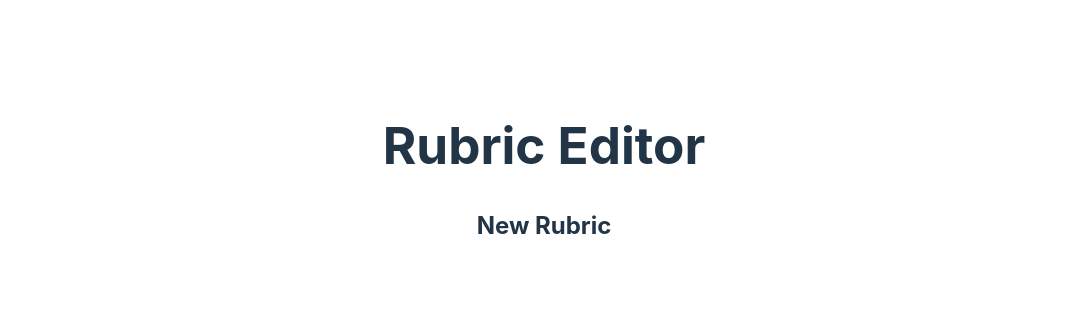
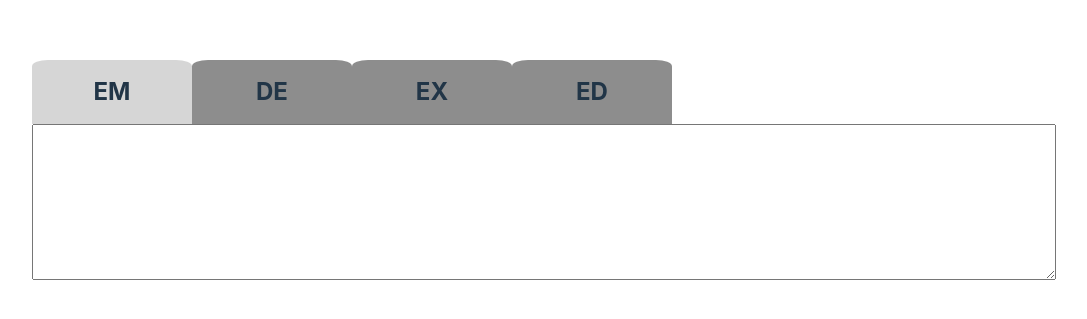
Before and after one commit to adriantseee/rubric-generator, a React (Vite) app: page /rubric-editor in a window 1280 px wide. Shown: the part 227-546 px from the top of the page, without its empty margins (96-1183 px from the left). Built offline with nearby package versions, Linux system fonts and the light colour scheme.

Commit message:
first draft of rubric editor

```diff
--- a/src/Button.jsx
+++ b/src/Button.jsx
@@ -18,13 +18,14 @@ function RubricButton({ rubric, setRubric, isAdd}){
 
     function editTarget(){
         console.log("edit rubric")
+        navigate("/rubric-editor", {state:{isNew: false}});
     }
 
     function editRubric(createNew){
         console.log("create rubric")
         if(createNew){
             console.log("new rubric")
-            navigate("/rubric-editor", {state: true});
+            navigate("/rubric-editor", {state: {isNew: true}});
         }
     }
 
--- a/src/Editor.css
+++ b/src/Editor.css
@@ -4,6 +4,21 @@ html{
     height: 100vh;
     display: flex;
     justify-content: center;
+}
+
+h1{
+    padding: 0;
+    margin: 0;
+}
+
+h2{
+    padding: 0;
+    margin: 0;
+}
+
+p{
+    padding: 0;
+    margin: 0;
 }
 
 #document-name{
@@ -55,3 +70,28 @@ html{
     display: flex;
     justify-content: row;
 }
+
+#tabs-container{
+    display: flex;
+    justify-content: row;
+    width: 80vw;
+}
+
+.tab{
+    width: 12.5vw;
+    height: 8vh;
+    text-align: center;
+    border-radius: 10% 10% 0 0;
+}
+
+.tab h2{
+    height: 100%;
+    display: flex;
+    justify-content: center;
+    align-items: center;
+}
+
+#descriptor-editor-container textarea{
+    width: 80vw;
+    box-sizing:border-box;
+}
--- a/src/RubricEditor.jsx
+++ b/src/RubricEditor.jsx
@@ -1,11 +1,58 @@
 import { useLocation } from "react-router-dom";
+import { useState, useEffect } from "react";
 
-function RubricEditor({isNew}){
+function RubricEditor(){
+    let tabs = ["EM", "DE", "EX", "ED"]
+    const [activeTab, setActiveTab] = useState(0);
+    const [EM, setEM] = useState("");
+    const [DE, setDE] = useState("");
+    const [EX, setEX] = useState("");
+    const [ED, setED] = useState("");
     const location = useLocation();
+
+    useEffect(() => {
+        console.log("EM" + EM, "DE" + DE, "EX" + EX, "ED" + ED);
+    }, [EM, DE, EX, ED])
+
+    const changeTab = (index) => {
+        setActiveTab(index);
+    }
+
+    const handleChange = (e) => {
+        switch(activeTab){
+            case 0:
+                setEM(e.target.value);
+                break;
+            case 1:
+                setDE(e.target.value);
+                break;
+            case 2:
+                setEX(e.target.value);
+                break;
+            case 3:
+                setED(e.target.value);
+                break;
+        }
+    }
+
     return (
-        <div>
-            <h1>Rubric Editor</h1>
-            <h2 onClick={console.log(location)}>{location ? "New Rubric" : "Edit Rubric"}</h2>
+        <div id="rubric-editor-container" style={{justifyContent: "column"}}>
+            <div id="tabs-container">
+                {
+                    tabs.map((item, index) => {
+                        return (
+                            <div className="tab" onClick={() => changeTab(index)} style={{backgroundColor: activeTab === index ? "#D6D6D6" : "#8D8D8D"}}>
+                                <h2>{item}</h2>
+                            </div>
+                        )
+                    })
+                }
+            </div>
+            <div id="descriptor-editor-container">
+                <textarea name="" id="" cols="30" rows="10" onChange={(e)=>{
+                    handleChange(e);
+                }}></textarea>
+            </div>
         </div>
     )
 }
```
